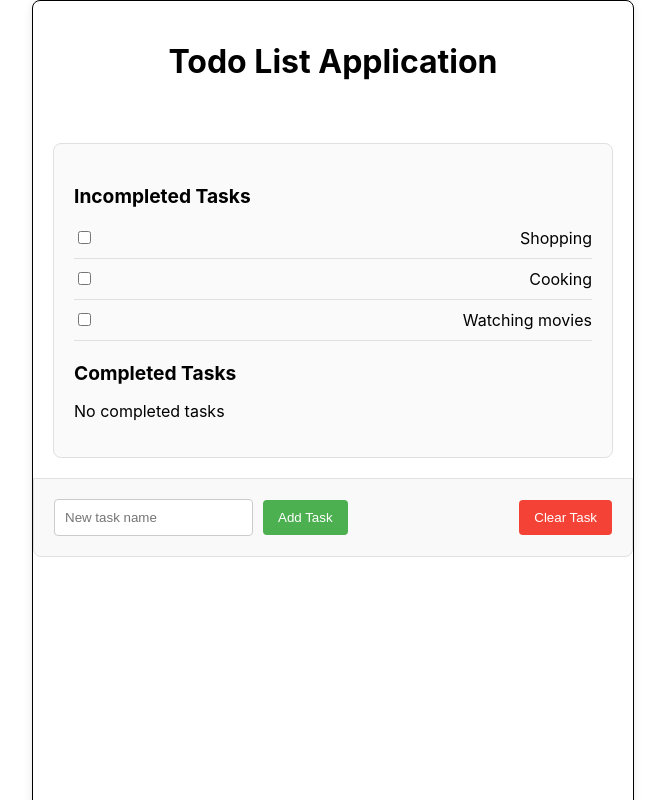
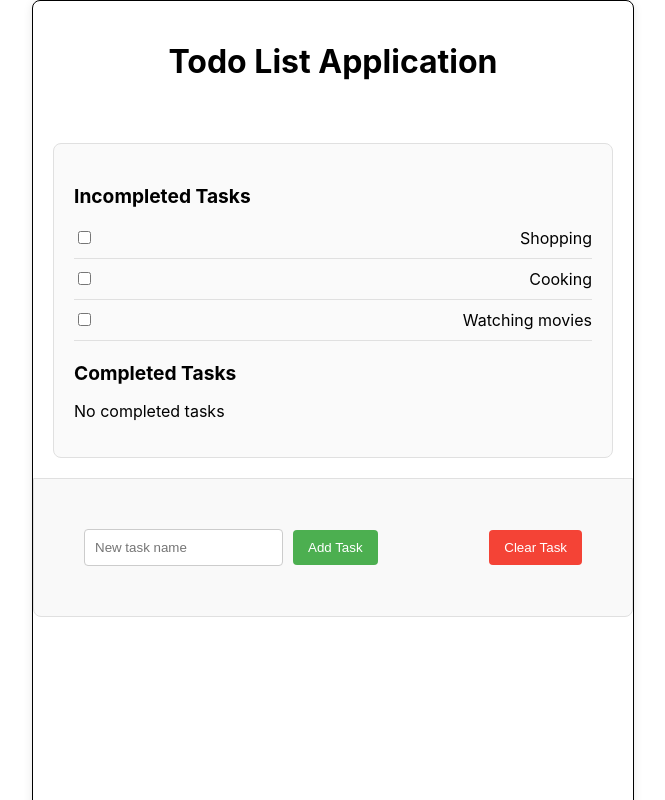
Before and after one commit to swatinaik2003/react-todo-list, a React (Create React App) app: page / in a window 1280 px wide. Shown: the top 800 px of the page, without its empty margins (307-972 px from the left). Built offline with nearby package versions, Linux system fonts and the light colour scheme.

Commit message:
8th commit

```diff
--- a/src/App.css
+++ b/src/App.css
@@ -37,7 +37,7 @@
 .footer {
   background-color: #f9f9f9;
   border: 1px solid #e0e0e0;
-  padding: 20px;
+  padding: 50px;
   border-bottom-left-radius: 8px;
   border-bottom-right-radius: 8px;
   display: flex;
```
